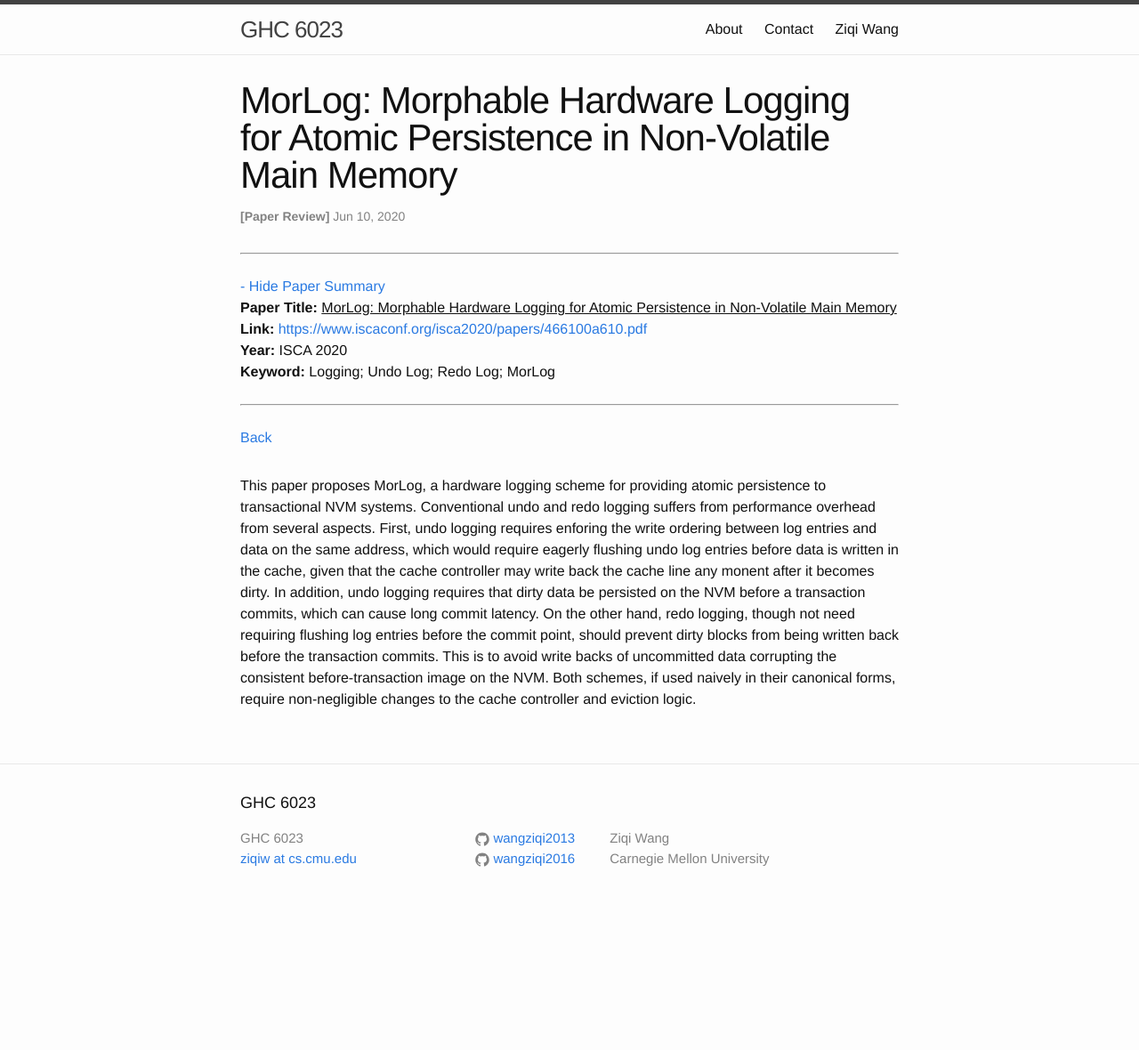
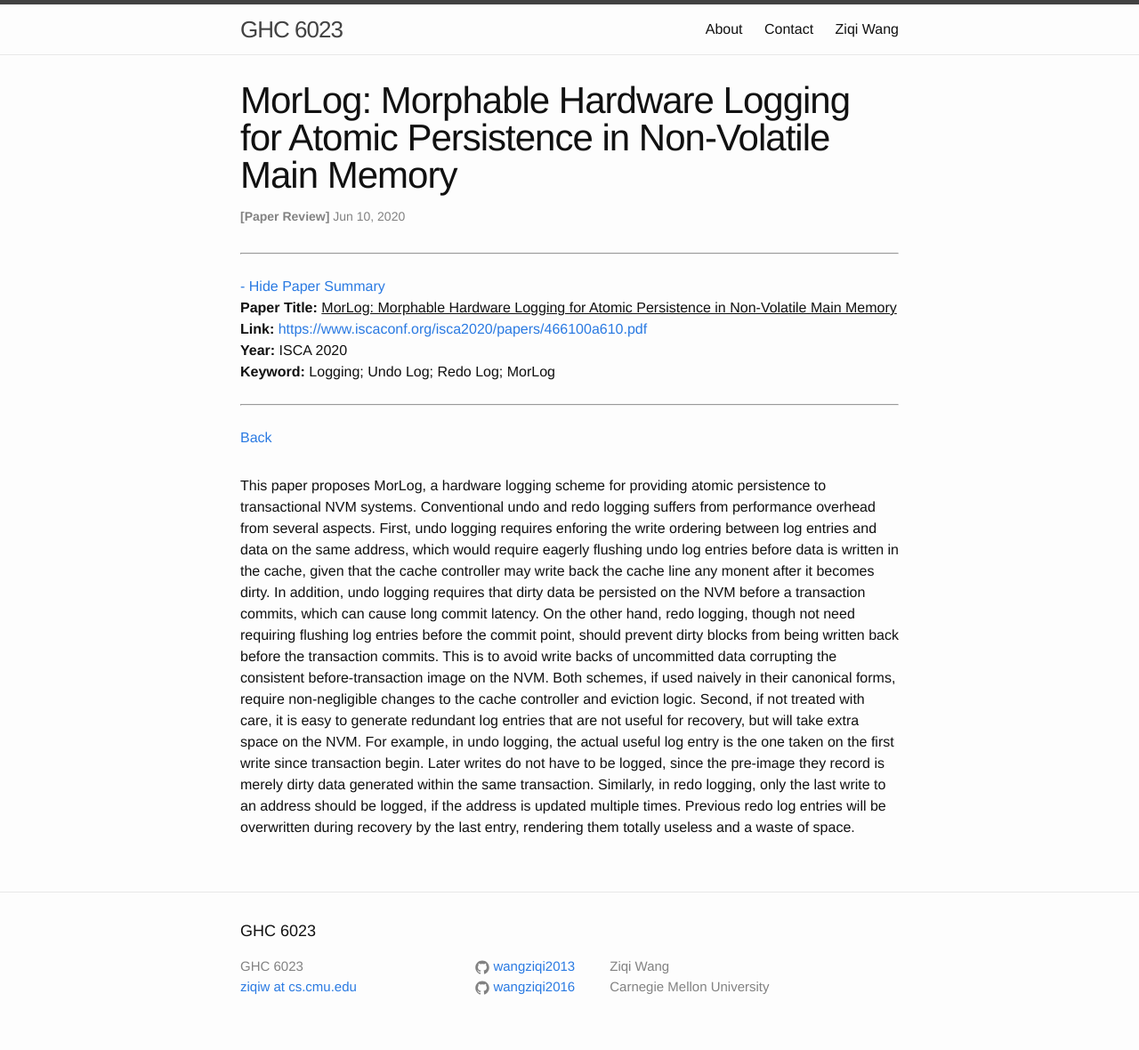
Before and after one commit to wangziqi2013/wangziqi2013.github.io, a Jekyll site: the page built from _posts/2020-06-10-morlog.markdown, in a window 1280 px wide. Shown: the whole page at 89% size. Built offline with Jekyll 4.4.1, drawn with Linux system fonts in a browser that asks for light colours; before the commit the page ends 1036 px from its top, so only the background shows below that.

Commit message:
Adding space

```diff
--- a/_posts/2020-06-10-morlog.markdown
+++ b/_posts/2020-06-10-morlog.markdown
@@ -22,4 +22,9 @@ commits, which can cause long commit latency. On the other hand, redo logging, t
 entries before the commit point, should prevent dirty blocks from being written back before the transaction commits.
 This is to avoid write backs of uncommitted data corrupting the consistent before-transaction image on the NVM.
 Both schemes, if used naively in their canonical forms, require non-negligible changes to the cache controller and eviction
-logic.
+logic. Second, if not treated with care, it is easy to generate redundant log entries that are not useful for recovery,
+but will take extra space on the NVM. For example, in undo logging, the actual useful log entry is the one taken on the
+first write since transaction begin. Later writes do not have to be logged, since the pre-image they record is merely
+dirty data generated within the same transaction. Similarly, in redo logging, only the last write to an address should
+be logged, if the address is updated multiple times. Previous redo log entries will be overwritten during recovery by
+the last entry, rendering them totally useless and a waste of space.
```
